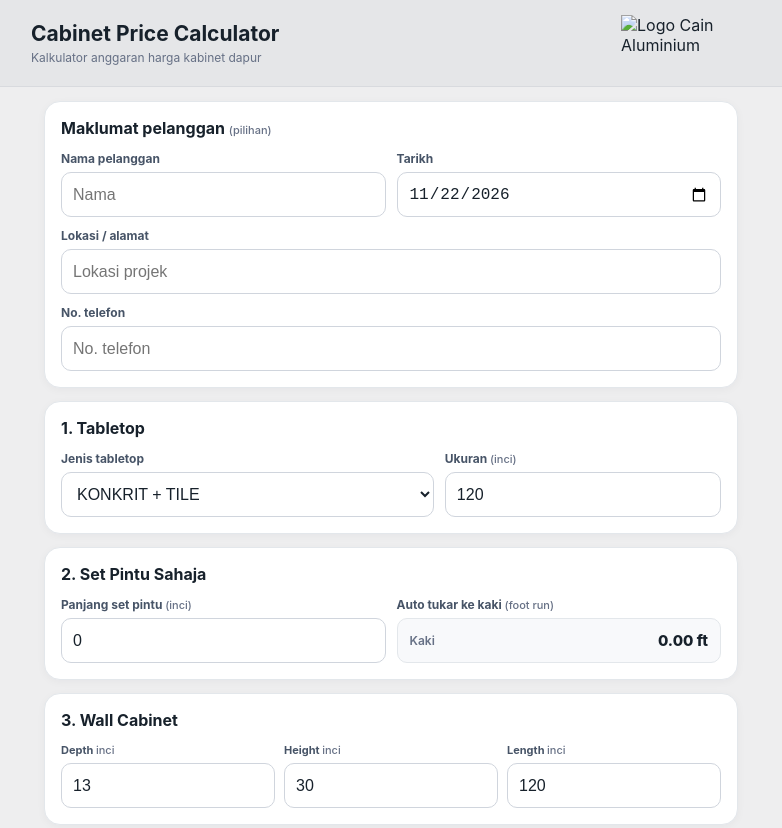
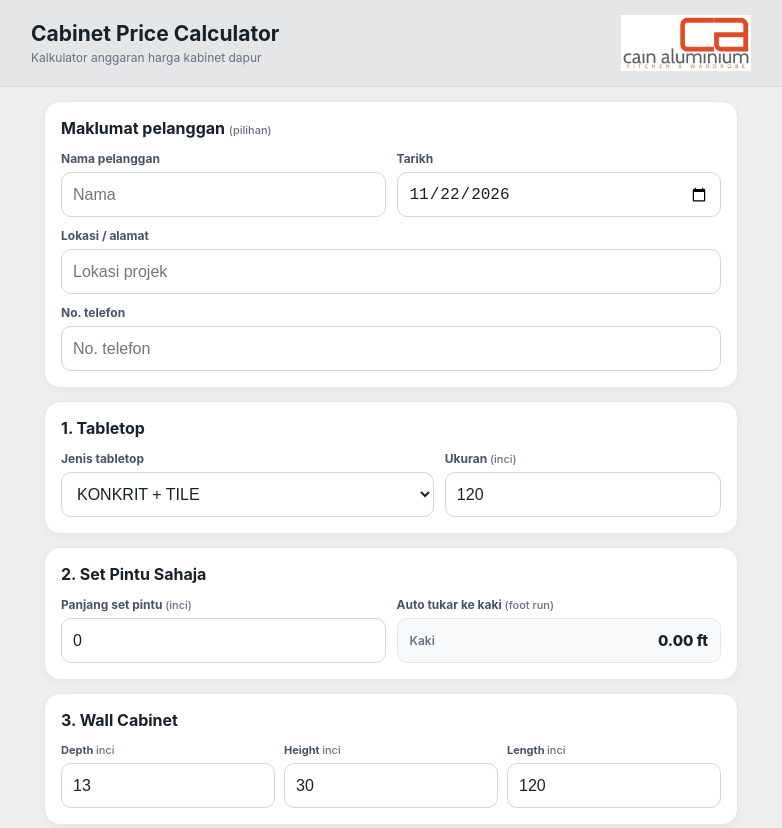
Before and after one commit to cainaluminium/cain-price-quo, a plain HTML site: page index.html in a window 1280 px wide. Shown: the top 828 px of the page, without its empty margins (249-1031 px from the left). Drawn offline with Linux system fonts and the light colour scheme.

Commit message:
Add files via upload

```diff
--- a/index.html
+++ b/index.html
@@ -7,8 +7,8 @@
 <meta name="apple-mobile-web-app-capable" content="yes">
 <meta name="apple-mobile-web-app-status-bar-style" content="default">
 <meta name="apple-mobile-web-app-title" content="Price Quo">
-<link rel="apple-touch-icon" href="icon.png">
-<link rel="icon" type="image/png" href="icon.png">
+<link rel="apple-touch-icon" href="icon.jpg">
+<link rel="icon" type="image/jpg" href="icon.jpg">
 <title>Cain Aluminium — Price Quotation</title>
 <style>
 :root{--ink:#17212b;--muted:#667085;--line:#e3e7eb;--bg:#eeeeef;--red:#b42318;--white:#fff}
@@ -90,7 +90,7 @@ button{border:0;border-radius:12px;min-height:48px;padding:12px 15px;font-size:1
 </style>
 </head>
 <body>
-<header><div class="header-inner"><div class="header-copy"><h1>Cabinet Price Calculator</h1><p>Kalkulator anggaran harga kabinet dapur</p></div><img class="header-logo" src="logo.png" alt="Logo Cain Aluminium"></div></header>
+<header><div class="header-inner"><div class="header-copy"><h1>Cabinet Price Calculator</h1><p>Kalkulator anggaran harga kabinet dapur</p></div><img class="header-logo" src="logo.jpg" onerror="this.onerror=null;this.src='logo.png';" alt="Logo Cain Aluminium"></div></header>
 <main>
   <section class="card">
     <h2>Maklumat pelanggan <span class="unit">(pilihan)</span></h2>
```
Also changed, not shown: icon.JPG (added), logo.JPG (added).
